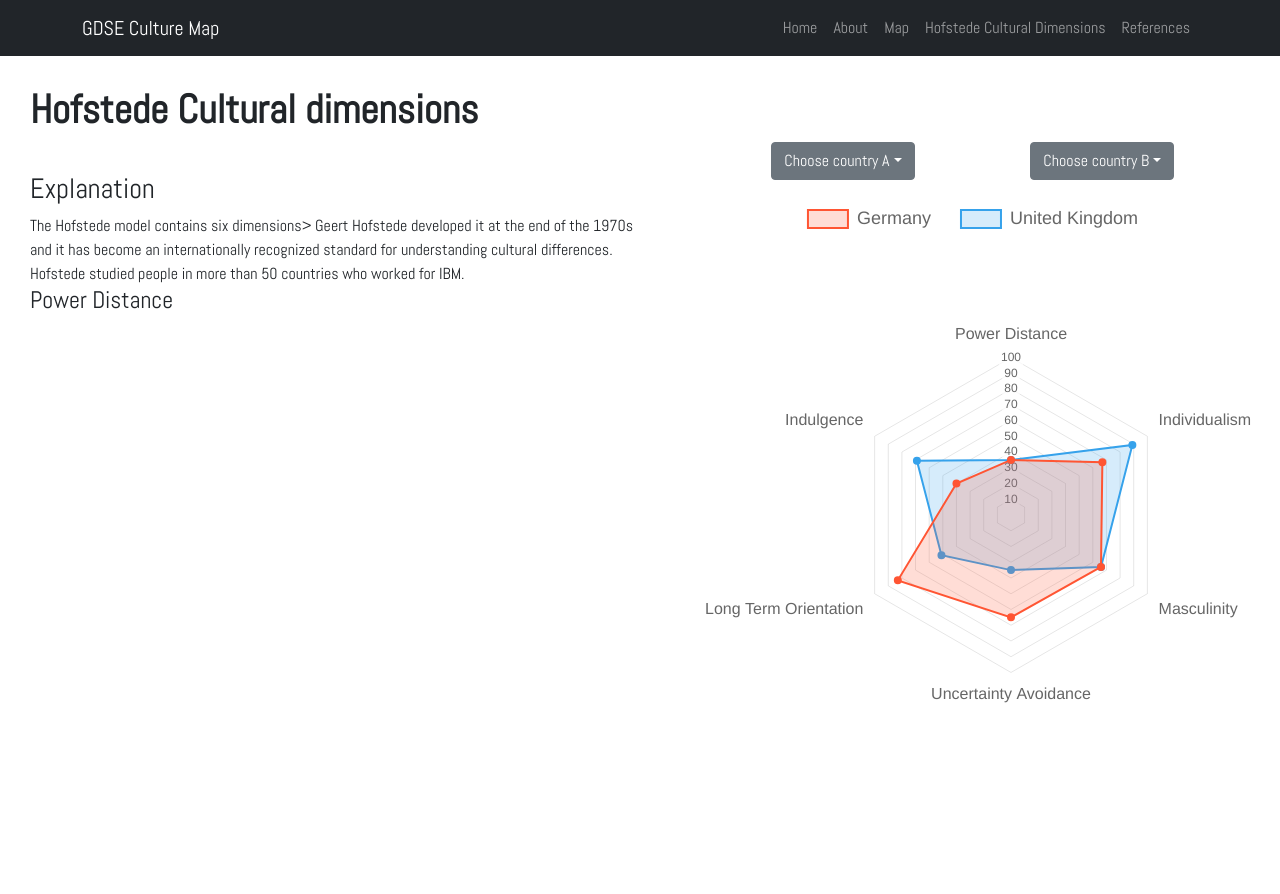
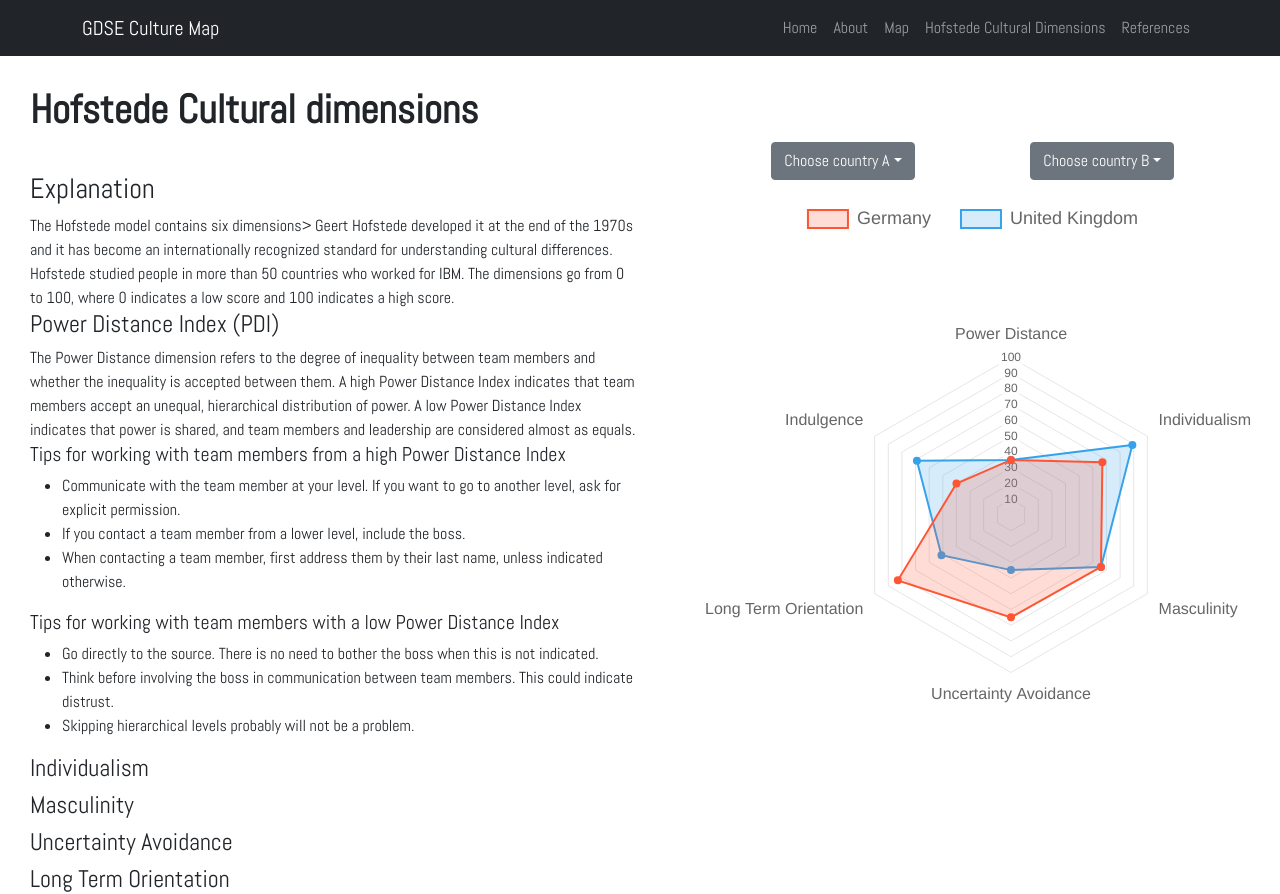
Before and after one commit to abel-vs/gdse-map, a React (Create React App) app: page /gdse-map/hofstede in a window 1280 px wide. Before the commit the page ends 862 px from the top, so only its background shows below. Built offline with nearby package versions, Linux system fonts and the light colour scheme.

Commit message:
add explanation and tips for power distance index

```diff
--- a/src/pages/hofstede.js
+++ b/src/pages/hofstede.js
@@ -12,9 +12,32 @@ function Ref() {
                     The Hofstede model contains six dimensions>
                     Geert Hofstede developed it at the end of the 1970s and it has become an internationally recognized standard for understanding cultural differences.
                     Hofstede studied people in more than 50 countries who worked for IBM.
-                    <h4>Power Distance</h4>
+                    The dimensions go from 0 to 100, where 0 indicates a low score and 100 indicates a high score.
 
-                    <h4></h4>
+                    <h4>Power Distance Index (PDI)</h4>
+                    The Power Distance dimension refers to the degree of inequality between team members and whether the inequality is accepted between them.
+                    A high Power Distance Index indicates that team members accept an unequal, hierarchical distribution of power.
+                    A low Power Distance Index indicates that power is shared, and team members and leadership are considered almost as equals.
+                    <h5>Tips for working with team members from a high Power Distance Index</h5>
+                    <ul>
+                        <li>Communicate with the team member at your level. If you want to go to another level, ask for explicit permission.</li>
+                        <li>If you contact a team member from a lower level, include the boss.</li>
+                        <li>When contacting a team member, first address them by their last name, unless indicated otherwise.</li>
+                    </ul>
+                    <h5>Tips for working with team members with a low Power Distance Index</h5>
+                    <ul>
+                        <li>Go directly to the source. There is no need to bother the boss when this is not indicated.</li>
+                        <li>Think before involving the boss in communication between team members. This could indicate distrust.</li>
+                        <li>Skipping hierarchical levels probably will not be a problem.</li>
+                    </ul>
+
+                    <h4>Individualism</h4>
+
+                    <h4>Masculinity</h4>
+
+                    <h4>Uncertainty Avoidance</h4>
+
+                    <h4>Long Term Orientation</h4>
 
 
                 </div>
```
